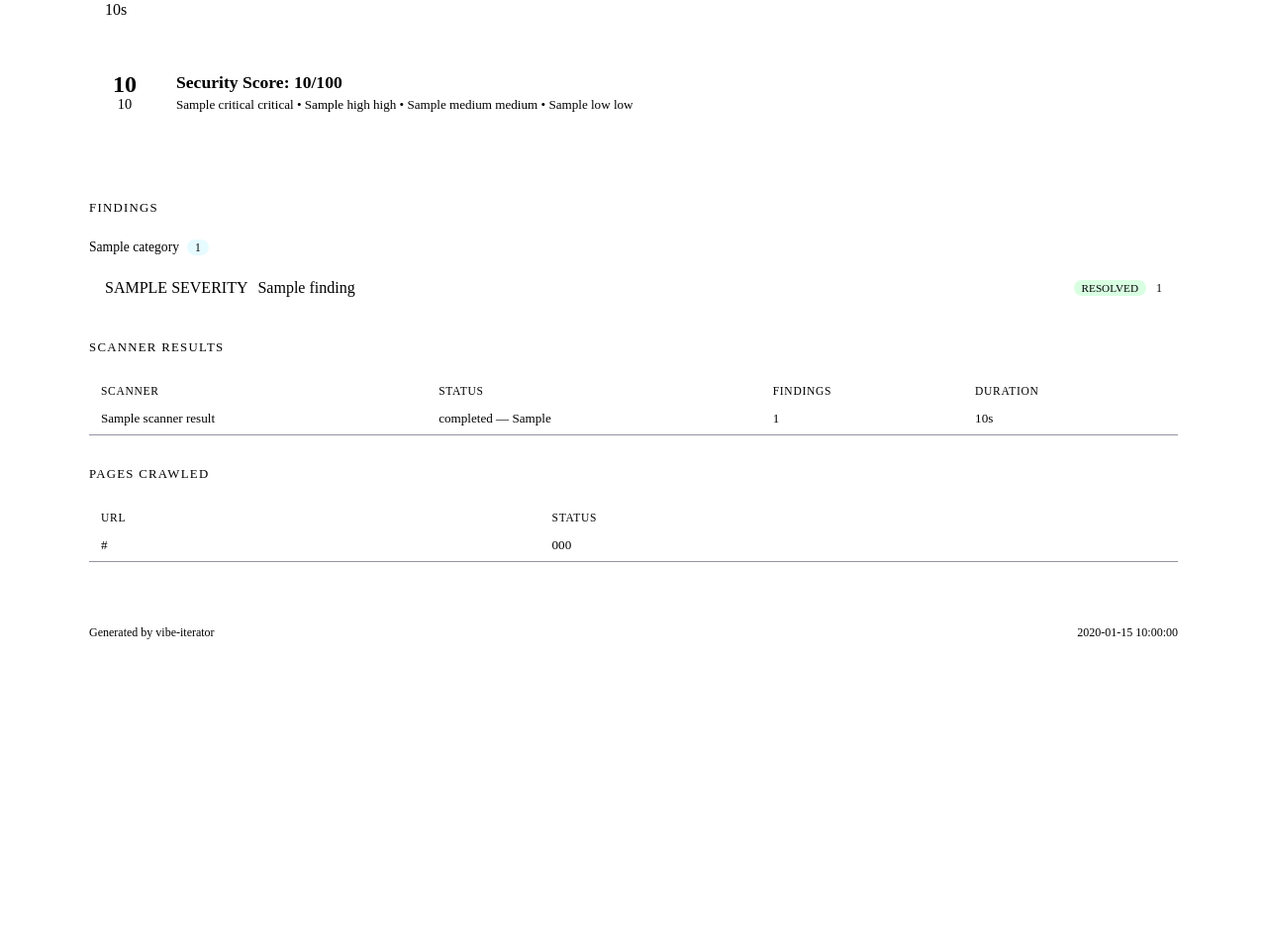
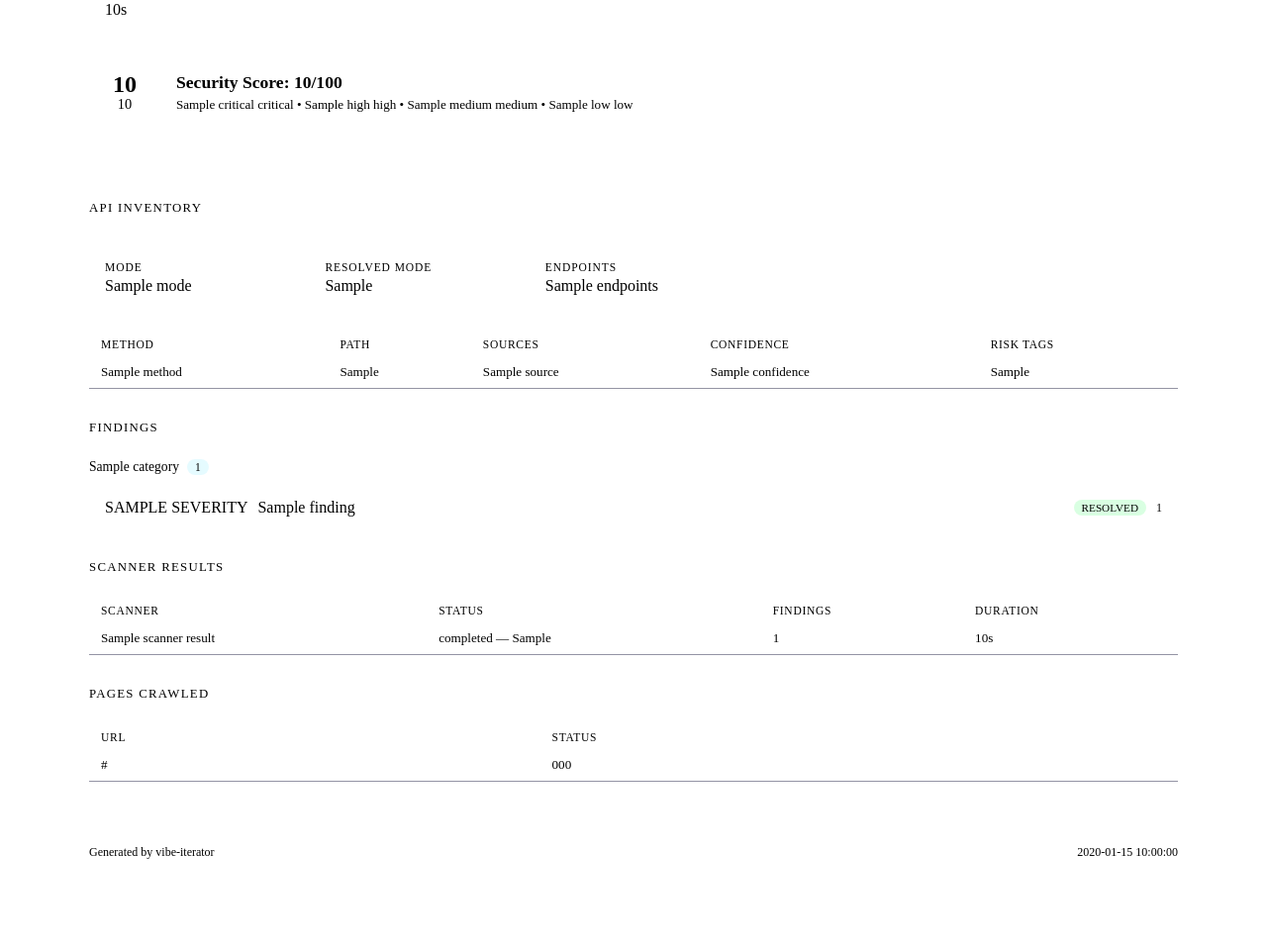
Before and after one commit to francisN21/vibe-iterator, a Python web app: template vibe_iterator/report/templates/report.html.j2 in a window 1280 px wide. Shown: the part 260-1217 px from the top of the page at 99% size. Before the commit the page ends 906 px from the top, so only its background shows below. Run offline with Jinja, Linux system fonts and the light colour scheme; the template is opened without the code that fills it: most values are stand-ins (such as "Sample title", 1, 10 or a date in 2020).

Commit message:
feat: include api inventory in reports

```diff
--- a/vibe_iterator/report/generator.py
+++ b/vibe_iterator/report/generator.py
@@ -8,6 +8,7 @@ from typing import Any
 
 from jinja2 import Environment, FileSystemLoader
 
+from vibe_iterator.api_inventory import inventory_to_dict
 from vibe_iterator.engine.runner import ScanResult
 
 _TEMPLATES_DIR = Path(__file__).parent / "templates"
@@ -102,6 +103,11 @@ def _build_context(result: ScanResult, css: str) -> dict[str, Any]:
         "pages_crawled": result.pages_crawled or [],
         "requests_captured": result.requests_captured or {},
         "stack_detected": result.stack_detected or "unknown",
+        "api_inventory": (
+            inventory_to_dict(result.discovered_surface.api_inventory)
+            if result.discovered_surface and result.discovered_surface.api_inventory
+            else None
+        ),
         "generated_at": generated_at,
     }
 
--- a/vibe_iterator/report/templates/report.html.j2
+++ b/vibe_iterator/report/templates/report.html.j2
@@ -150,6 +150,59 @@ body { padding: 0; }
   </div>
   {% endif %}
 
+  <!-- ---- API inventory ---- -->
+  {% if api_inventory %}
+  {% set endpoint_count = api_inventory.summary.endpoints | default(api_inventory.endpoints | length) %}
+  <div class="section-title">API Inventory</div>
+  <div class="meta-grid">
+    <div class="meta-card">
+      <div class="label">Mode</div>
+      <div class="value">{{ api_inventory.mode }}</div>
+    </div>
+    <div class="meta-card">
+      <div class="label">Resolved Mode</div>
+      <div class="value">{{ api_inventory.resolved_mode }}</div>
+    </div>
+    <div class="meta-card">
+      <div class="label">Endpoints</div>
+      <div class="value">{{ endpoint_count }}</div>
+    </div>
+  </div>
+
+  {% if api_inventory.warnings %}
+  <div class="finding-section">
+    <div class="finding-section-label">Warnings</div>
+    <div class="llm-box">
+{% for warning in api_inventory.warnings %}{{ warning }}
+{% endfor %}
+    </div>
+  </div>
+  {% endif %}
+
+  <table class="scanner-table">
+    <thead>
+      <tr>
+        <th>Method</th>
+        <th>Path</th>
+        <th>Sources</th>
+        <th>Confidence</th>
+        <th>Risk Tags</th>
+      </tr>
+    </thead>
+    <tbody>
+      {% for endpoint in api_inventory.endpoints %}
+      <tr>
+        <td>{{ endpoint.method }}</td>
+        <td style="word-break:break-all;">{{ endpoint.normalized_path or endpoint.path }}</td>
+        <td style="word-break:break-all;">{% if endpoint.sources %}{{ endpoint.sources | join(', ') }}{% else %}&mdash;{% endif %}</td>
+        <td>{{ endpoint.confidence }}</td>
+        <td>{% if endpoint.risk_tags %}{{ endpoint.risk_tags | join(', ') }}{% else %}&mdash;{% endif %}</td>
+      </tr>
+      {% endfor %}
+    </tbody>
+  </table>
+  {% endif %}
+
   <!-- ---- Findings by category ---- -->
   {% if findings_by_cat %}
   <div class="section-title">Findings</div>
```
Also changed, not shown: tests/test_report/test_generator.py (+39 -0 lines).
